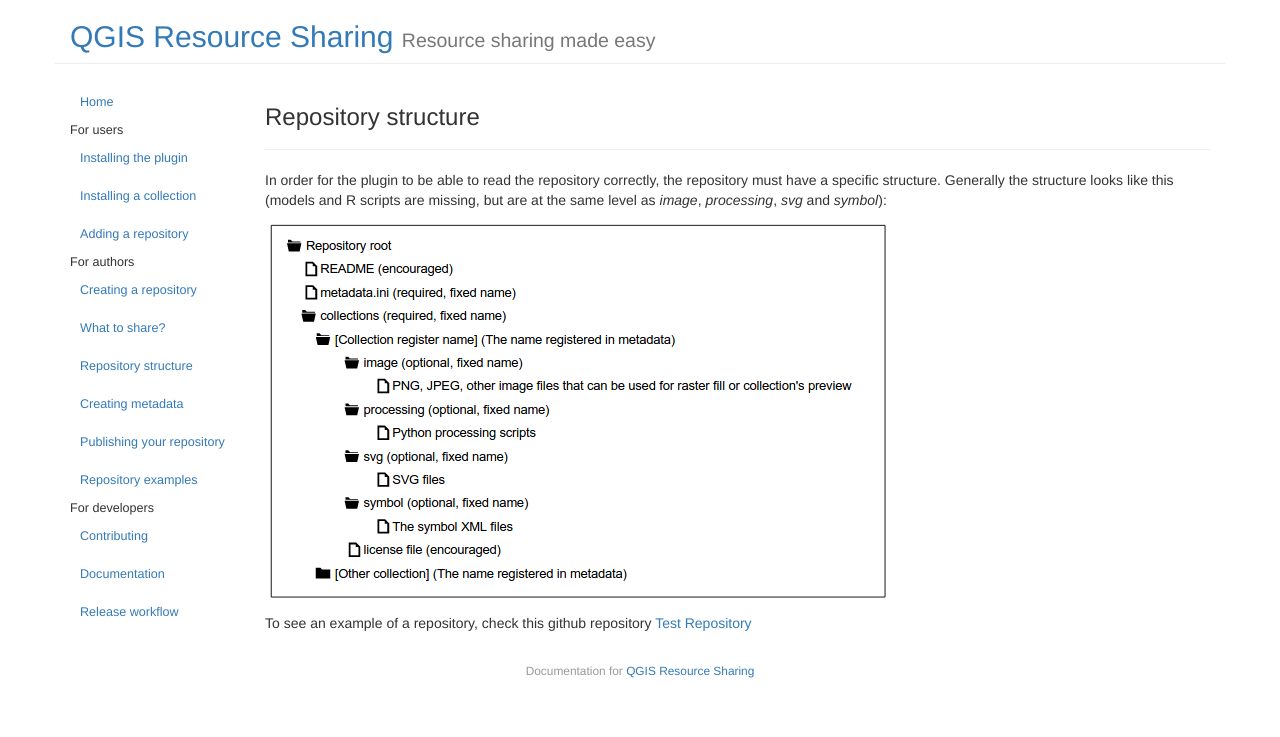
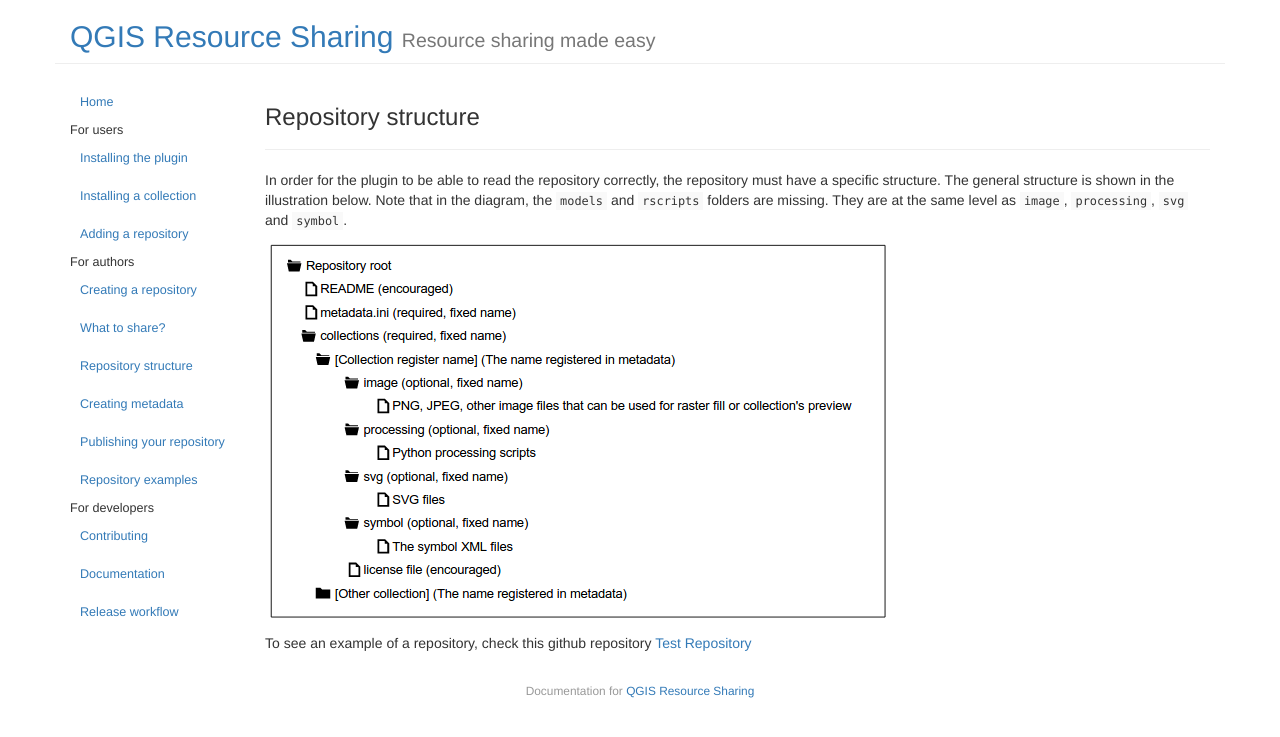
Before and after one commit to QGIS-Contribution/QGIS-ResourceSharing, a Jekyll site: the page built from _posts/2016-07-22-repository-structure.md, in a window 1280 px wide. Shown: the top 737 px of the page. Built offline with Jekyll 4.4.1, drawn with Linux system fonts in a browser that asks for light colours.

Commit message:
Apply suggestions from code review
Thanks, @andreasplesch!

```diff
--- a/_posts/2016-07-22-repository-structure.md
+++ b/_posts/2016-07-22-repository-structure.md
@@ -7,9 +7,10 @@
 ---
 
 In order for the plugin to be able to read the repository correctly, the
-repository must have a specific structure. Generally the structure looks like
-this (models and R scripts are missing, but are at the same level as *image*,
-*processing*, *svg* and *symbol*):
+repository must have a specific structure.
+The general structure is shown in the illustration below.
+Note that in the diagram, the ``models`` and ``rscripts`` folders are missing.
+They are at the same level as ``image``, ``processing``, ``svg`` and ``symbol``.
 
 ![Repo structure]({{ site.baseurl }}/assets/repo_structure.png)
 
```
